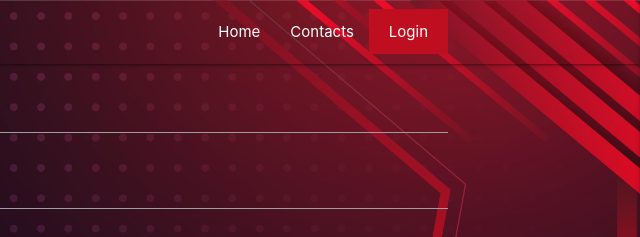
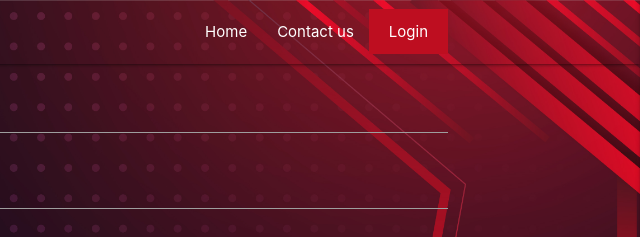
Before and after one commit to Luhansks/portfolio, a plain HTML site: page Mosh.html in a window 1280 px wide. Shown: the top 237 px of the page, 640-1280 px from the left. Drawn offline with nearby package versions, Linux system fonts and the light colour scheme; files whose address does not match are found by name.

Commit message:
Update Mosh.html

```diff
--- a/Mosh.html
+++ b/Mosh.html
@@ -20,9 +20,11 @@
             <a href="" class="brand-logo">DocQ</a>
             <a href="#" data-target="slide-out" class="sidenav-trigger"><i class="material-icons">menu</i></a>
             <ul class="right hide-on-med-and-down">
-              <li><a href="Index.html">Home</a>
+              <li><a href="#" class="collection-item">
+              <a href="http://127.0.0.1:5500/NVAD.html">Home</a>
               </li>
-              <li><a href="contacts.html">Contacts</a>
+              <li><a href="#" class="collection-item">
+              <a href="http://127.0.0.1:5500/Mosh.html">Contact us</a>
               </li>
               <button onclick="document.getElementById('id01').style.display='block'" style="width:auto;">Login</button>
 
```
